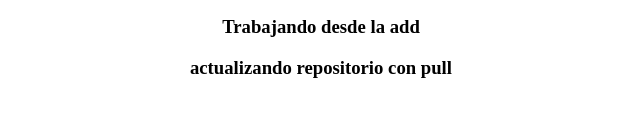
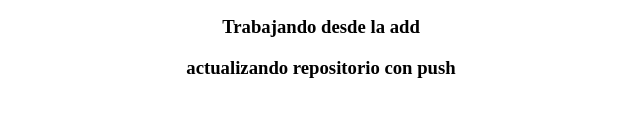
Before and after one commit to Oslewil97/pagina-web, a plain HTML site: page index.html in a window 1280 px wide. Shown: the part 483-600 px from the top of the page, 319-959 px from the left. Drawn offline with Linux system fonts and the light colour scheme.

Commit message:
colocaste pull y era push

```diff
--- a/index.html
+++ b/index.html
@@ -19,7 +19,7 @@
 			<h2>Aquí encontraras todo el contenido correspondientes a GIT y GITHUB</h2>
 			<h3>Trabajando desde la consola</h3>
 			<h3>Trabajando desde la add</h3>
-			<h3>actualizando repositorio con pull</h3>
+			<h3>actualizando repositorio con push</h3>
 
 		</div>
 	</body>
```
